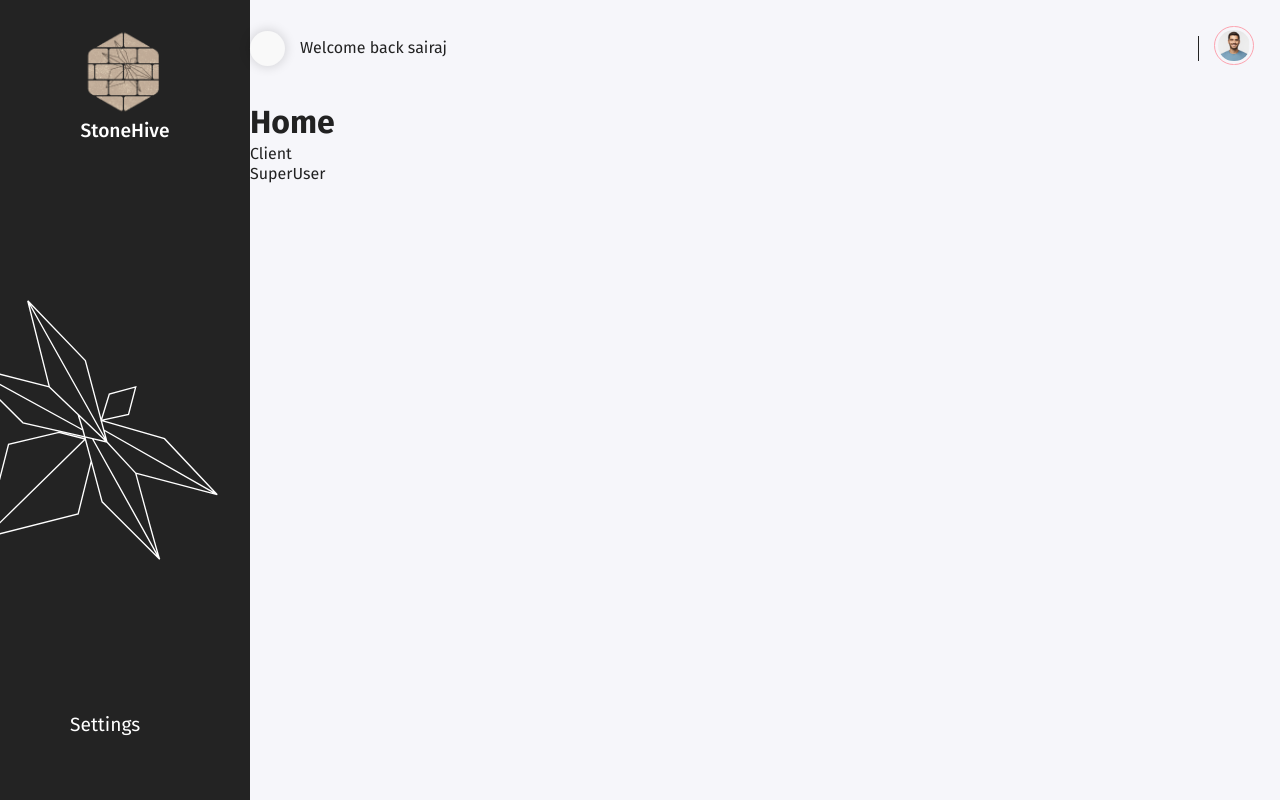
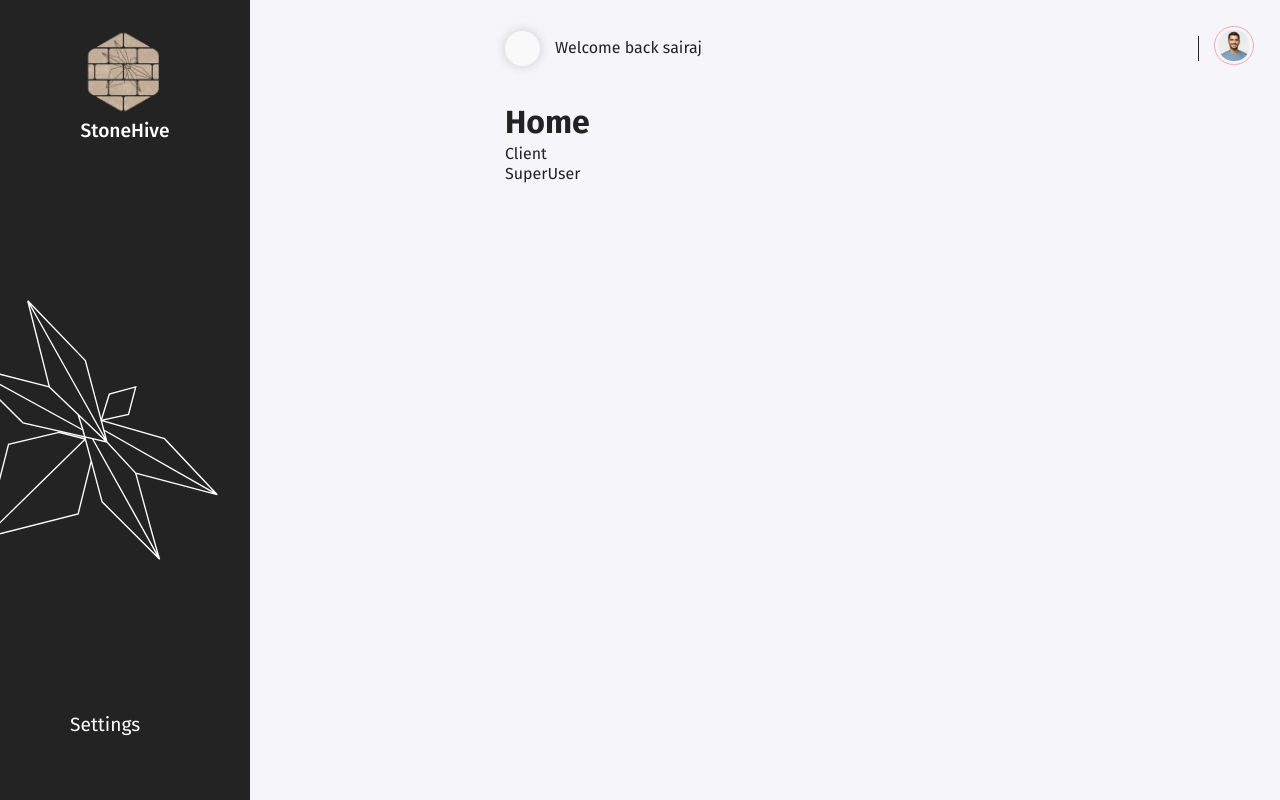
Before and after one commit to SairajK19/stonehive, a React (Create React App) app: page / in a window 1280 px wide. Built offline with nearby package versions, Linux system fonts and the light colour scheme; some icons are missing.

Commit message:
Minor changes

```diff
--- a/src/styles/app.scss
+++ b/src/styles/app.scss
@@ -9,7 +9,7 @@
 
 body {
   font-family: "Fira Sans", sans-serif;
-  font-size: 16px;
+  font-size: 100%;
   font-weight: 400;
   line-height: 1.3;
   color: #222;
@@ -22,6 +22,8 @@ body {
 }
 .main_panel {
   width: 100%;
+  margin-left: 255px;
+  max-height: 100vh;
   padding: 15px;
   background-color: $primary-bg-color;
 }
```
